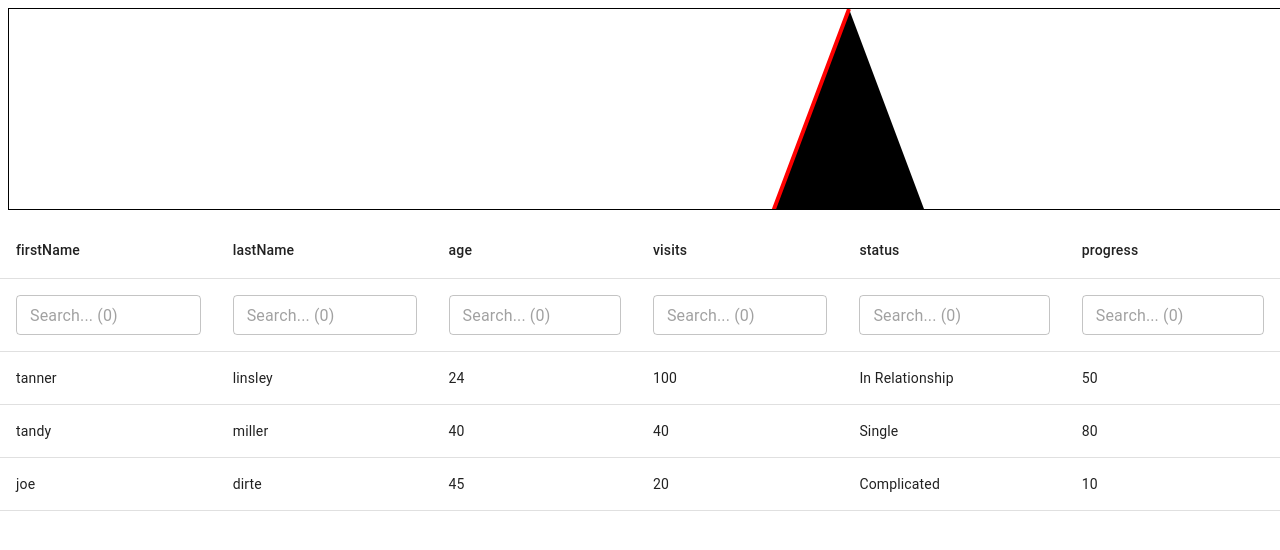
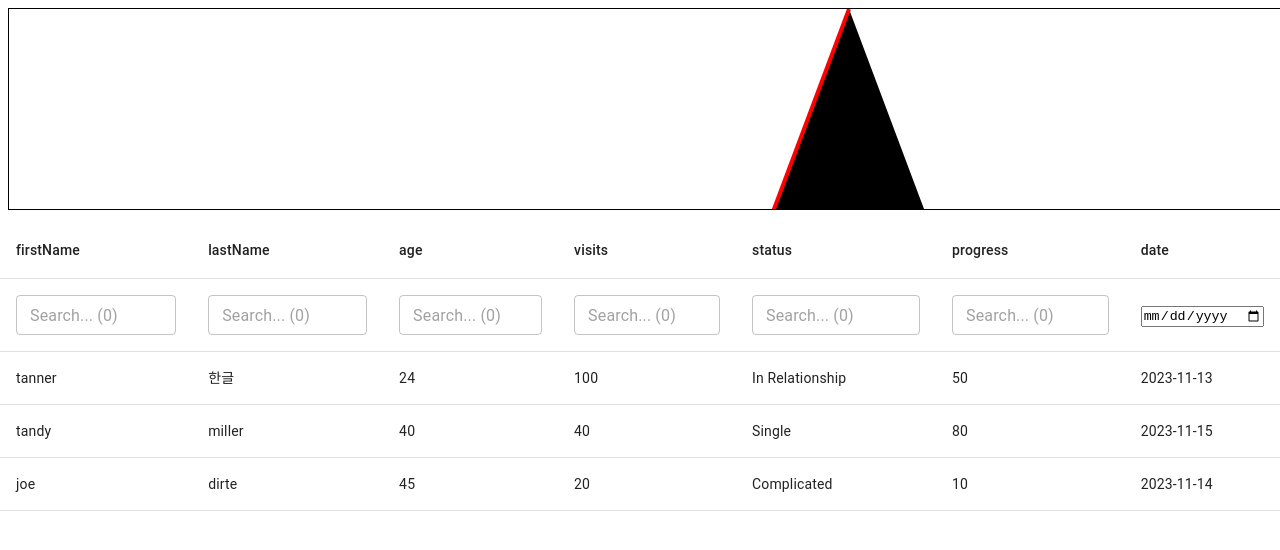
Before and after one commit to milliwonkim/react-vite-mui-custom, a React (Vite) app: page / in a window 1280 px wide. Shown: the top 550 px of the page. Built offline with nearby package versions, Linux system fonts and the light colour scheme.

Commit message:
date sort

```diff
--- a/src/ReactTable.tsx
+++ b/src/ReactTable.tsx
@@ -11,6 +11,7 @@ import {
   getCoreRowModel,
   getFilteredRowModel,
   useReactTable,
+  FilterFn,
 } from "@tanstack/react-table";
 import {
   Table,
@@ -28,17 +29,19 @@ type Person = {
   age: number;
   visits: number;
   status: string;
-  progress: number;
+  progress: number | string;
+  date: string;
 };
 
 const defaultData: Person[] = [
   {
     firstName: "tanner",
-    lastName: "linsley",
+    lastName: "한글",
     age: 24,
     visits: 100,
     status: "In Relationship",
-    progress: 50,
+    progress: "50",
+    date: "2023-11-13",
   },
   {
     firstName: "tandy",
@@ -47,6 +50,7 @@ const defaultData: Person[] = [
     visits: 40,
     status: "Single",
     progress: 80,
+    date: "2023-11-15",
   },
   {
     firstName: "joe",
@@ -54,6 +58,7 @@ const defaultData: Person[] = [
     age: 45,
     visits: 20,
     status: "Complicated",
+    date: "2023-11-14",
     progress: 10,
   },
 ];
@@ -65,7 +70,6 @@ const columns = [
     id: "firstName",
     header: "firstName",
     enableColumnFilter: true,
-    filterFn: "includesString",
   }),
   columnHelper.accessor("lastName", {
     id: "lastName",
@@ -91,31 +95,40 @@ const columns = [
     id: "status",
     header: "status",
     enableColumnFilter: true,
+    filterFn: "includesString",
     cell: (info) => info.getValue(),
   }),
   columnHelper.accessor("progress", {
     id: "progress",
     header: "progress",
     enableColumnFilter: true,
+
+    cell: (info) => info.getValue(),
+  }),
+  columnHelper.accessor("date", {
+    id: "date",
+    header: "date",
+    enableColumnFilter: true,
+
+    filterFn: "getDate",
+
     cell: (info) => info.getValue(),
   }),
 ];
 
-// function DefaultColumnFilter({
-//   column: { filterValue, preFilteredRows, setFilter },
-// }) {
-//   const count = preFilteredRows.length;
+const testFilter: FilterFn<any> = (
+  row,
+  columnId: string,
+  filterValue: unknown
+) => {
+  console.log(columnId, filterValue);
+  return true;
+};
 
-//   return (
-//     <TextField
-//       value={filterValue || ""}
-//       onChange={(e) => {
-//         setFilter(e.target.value || undefined); // Set undefined to remove the filter entirely
-//       }}
-//       placeholder={`Search ${count} records...`}
-//     />
-//   );
-// }
+const getDate = (a, b, c) => {
+  console.log("//////", a.getValue(b), b, c.target.value);
+  return a.getValue(b) === c.target.value;
+};
 
 export default function App() {
   const [data, setData] = React.useState(() => [...defaultData]);
@@ -125,6 +138,9 @@ export default function App() {
     columns,
     state: {
       columnFilters,
+    },
+    filterFns: {
+      getDate,
     },
     getCoreRowModel: getCoreRowModel(),
     onColumnFiltersChange: setColumnFilters,
@@ -203,32 +219,33 @@ export default function App() {
 
 function Filter({
   column,
-  table,
 }: {
   column: Column<any, unknown>;
   table: TanTable<any>;
 }) {
-  const firstValue = table
-    .getPreFilteredRowModel()
-    .flatRows[0]?.getValue(column.id);
+  console.log("////", column.getFilterValue());
 
   const columnFilterValue = column.getFilterValue();
 
-  const sortedUniqueValues = React.useMemo(
-    () =>
-      typeof firstValue === "number"
-        ? []
-        : Array.from(column.getFacetedUniqueValues().keys()).sort(),
-    [column.getFacetedUniqueValues()]
-  );
+  if (column.id === "date") {
+    console.log("columnFilterValue", columnFilterValue);
+    return (
+      <input
+        type="date"
+        value={(columnFilterValue ?? "") as string}
+        onChange={(value) => {
+          console.log("!!!!!", value);
+          column.setFilterValue(value);
+        }}
+        placeholder={`Search... (${column.getFacetedUniqueValues().size})`}
+        className="w-36 border shadow rounded"
+        list={column.id + "list"}
+      />
+    );
+  }
 
   return (
     <>
-      <datalist id={column.id + "list"}>
-        {sortedUniqueValues.slice(0, 5000).map((value: any) => (
-          <option value={value} key={value} />
-        ))}
-      </datalist>
       <DebouncedInput
         type="text"
         value={(columnFilterValue ?? "") as string}
```
